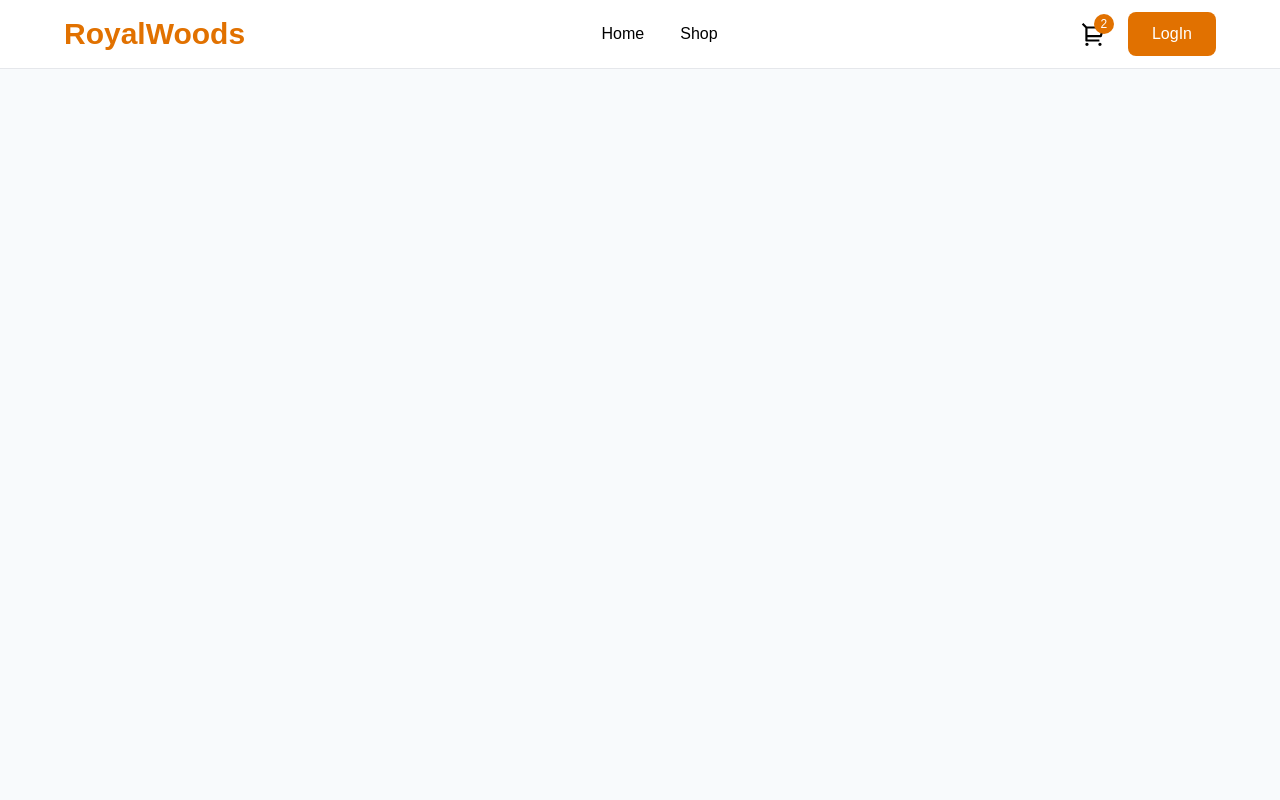
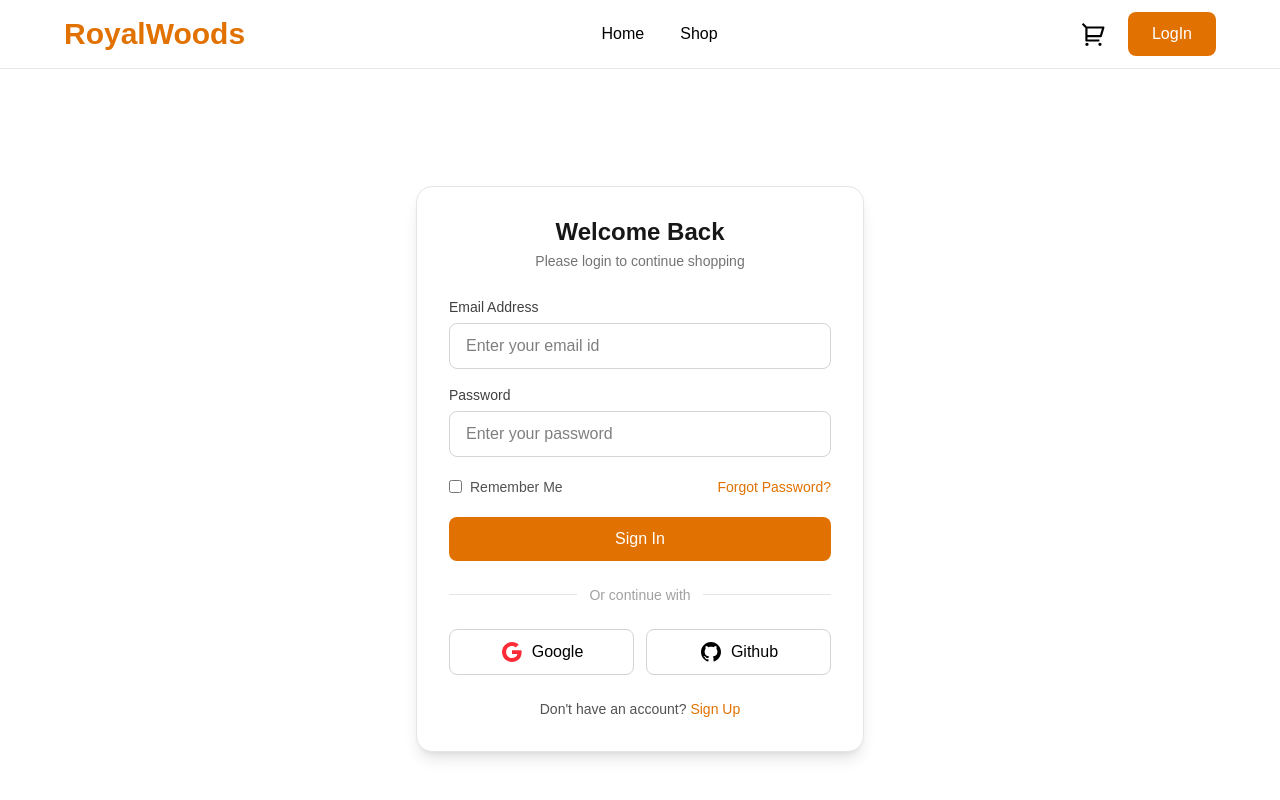
Before and after one commit to thex1abhi/E-commerce-Website-, a Next.js app: page /login in a window 1280 px wide. Shown: the top 800 px of the page. Built offline with nearby package versions, Linux system fonts and the light colour scheme; a web font is replaced by a local one.

Commit message:
Added zustand for state management

```diff
--- a/app/layout.tsx
+++ b/app/layout.tsx
@@ -3,6 +3,7 @@ import localFont from "next/font/local";
 import "./globals.css";
 import Header from "@/components/Header";
 import Footer from "@/components/Footer";
+import NextTopLoader from "nextjs-toploader";
 
 const lexend = localFont({
   src: "/fonts/Lexend-Regular.ttf",
@@ -26,8 +27,10 @@ export default function RootLayout({
   return (
     <html lang="en">
       <body
-        className={`${lexend.className} ${cunia.variable} bg-slate-50 min-h-svh`}
+        className={`${lexend.className} ${cunia.variable} bg-slate-50  min-h-svh`}
       >
+       <NextTopLoader color="oklch(66.6% 0.179 58.318)"
+       showSpinner={false} />
         <Header />
         <main className="min-h-svh">{children}</main>
         <Footer />
--- a/app/login/page.tsx
+++ b/app/login/page.tsx
@@ -1,11 +1,110 @@
-import React from "react";
+import { RiGithubFill, RiGoogleFill } from "@remixicon/react";
 
-function login() {
-  return <>
-   <div className="">
+function Login() {
+  return (
+    <section className="min-h-screen bg-white flex items-center justify-center    px-4">
+      <div className="w-full max-w-md">
 
-   </div>
-  </>
+        {/* Card */}
+        <div className="bg-white border border-neutral-200 rounded-2xl shadow-lg p-6 sm:p-8 space-y-6">
+
+          {/* Heading */}
+          <div className="text-center space-y-1">
+            <h2 className="text-2xl font-semibold text-neutral-900">
+              Welcome Back
+            </h2>
+            <p className="text-neutral-500 text-sm">
+              Please login to continue shopping
+            </p>
+          </div>
+
+          {/* Form */}
+          <form className="space-y-5">
+            {/* Inputs */}
+            <div className="space-y-4">
+              <div className="flex flex-col gap-1.5">
+                <label className="text-sm font-medium text-neutral-700">
+                  Email Address
+                </label>
+                <input
+                  type="email"
+                  placeholder="Enter your email id"
+                  className="w-full rounded-lg border border-neutral-300 px-4 py-2.5 focus:outline-none focus:ring-2 focus:ring-amber-600 focus:border-transparent"
+                />
+              </div>
+
+              <div className="flex flex-col gap-1.5">
+                <label className="text-sm font-medium text-neutral-700">
+                  Password
+                </label>
+                <input
+                  type="password"
+                  placeholder="Enter your password"
+                  className="w-full rounded-lg border border-neutral-300 px-4 py-2.5 focus:outline-none focus:ring-2 focus:ring-amber-600 focus:border-transparent"
+                />
+              </div>
+            </div>
+
+            {/* Remember + Forgot */}
+            <div className="flex items-center justify-between text-sm">
+              <label className="flex items-center gap-2 text-neutral-600">
+                <input type="checkbox" className="accent-amber-600" />
+                Remember Me
+              </label>
+
+              <a
+                href="#"
+                className="text-amber-600 hover:underline font-medium"
+              >
+                Forgot Password?
+              </a>
+            </div>
+
+            {/* Button */}
+            <button
+              type="submit"
+              className="w-full bg-amber-600 text-white py-2.5 rounded-lg font-medium hover:bg-amber-700 transition"
+            >
+              Sign In
+            </button>
+          </form>
+
+          {/* Divider */}
+          <div className="flex items-center gap-3">
+            <div className="flex-1 h-px bg-neutral-200" />
+            <span className="text-sm text-neutral-400">
+              Or continue with
+            </span>
+            <div className="flex-1 h-px bg-neutral-200" />
+          </div>
+
+          {/* Social Buttons */}
+          <div className="grid grid-cols-2 gap-3">
+            <button className="flex items-center justify-center gap-2 border border-neutral-300 rounded-lg py-2.5 hover:bg-neutral-50 transition">
+              <RiGoogleFill className="text-lg text-red-500" />
+              Google
+            </button>
+
+            <button className="flex items-center justify-center gap-2 border border-neutral-300 rounded-lg py-2.5 hover:bg-neutral-50 transition">
+              <RiGithubFill className="text-lg" />
+              Github
+            </button>
+          </div>
+
+          {/* Signup */}
+          <div className="text-center text-sm text-neutral-600">
+            Don&apos;t have an account?
+            <a
+              href="#"
+              className="ml-1 text-amber-600 font-medium hover:underline"
+            >
+              Sign Up
+            </a>
+          </div>
+        </div>
+      </div>
+    </section>
+  );
 }
 
-export default login;
+export default Login;
--- /dev/null
+++ b/app/not-found.tsx
@@ -0,0 +1,47 @@
+import Link from "next/link";
+
+export default function NotFound() {
+  return (
+    <section className="min-h-screen bg-white flex items-center justify-center px-4">
+      <div className="text-center max-w-lg space-y-6">
+
+        {/* 404 */}
+        <h1 className="text-7xl font-bold text-neutral-900">
+          404
+        </h1>
+
+        {/* Message */}
+        <div className="space-y-2">
+          <h2 className="text-2xl font-semibold text-neutral-800">
+            Page Not Found
+          </h2>
+          <p className="text-neutral-500">
+            Sorry, the page you are looking for doesn’t exist or has been moved.
+          </p>
+        </div>
+
+        {/* Buttons */}
+        <div className="flex flex-col sm:flex-row gap-3 justify-center">
+          <Link
+            href="/"
+            className="bg-amber-600 text-white px-6 py-3 rounded-lg font-medium hover:bg-amber-700 transition"
+          >
+            Go Home
+          </Link>
+
+          <Link
+            href="/shop"
+            className="border border-neutral-300 px-6 py-3 rounded-lg font-medium hover:bg-neutral-50 transition"
+          >
+            Continue Shopping
+          </Link>
+        </div>
+
+        {/* Extra info */}
+        <p className="text-sm text-neutral-400 pt-4">
+          Error Code: 404 — Page Not Found
+        </p>
+      </div>
+    </section>
+  );
+}
--- a/components/Header.tsx
+++ b/components/Header.tsx
@@ -1,16 +1,21 @@
 "use client";
 import { navItems } from "@/data/data";
+import { useCartStore } from "@/store/cartstore";
 import { RiCloseLine, RiMenuLine, RiShoppingCart2Line } from "@remixicon/react";
 import Link from "next/link";
 import { usePathname } from "next/navigation";
-import { useState } from "react";
+import { useMemo, useState } from "react";
 
 const Header = () => {
 
     const [openMenu, setOpenMenu] = useState<boolean>(false);
     const handleClick = () => setOpenMenu(!openMenu);
     const pathname = usePathname();
-
+    const items = useCartStore((state) => state.items)
+    // total items
+    const totalItems = useMemo(() => {
+        return items.reduce((total, item) => total + item.quantity, 0)
+    }, [items]);
 
 
     return <header className="sticky top-0 border-gray-200 border-b w-full py-3 bg-white z-50 font-cunia  " >
@@ -31,7 +36,8 @@ const Header = () => {
                 <div className="flex items-center gap-3.5" >
                     <Link href={'/shopping-cart'} className={`size-10 relative inline-flex items-center justify-center rounded-sm   ${pathname === "/shopping-cart" ? "text-amber-600" : ""}  `}  >
                         <RiShoppingCart2Line size={26} className="hover:text-amber-600  focus:text-amber-600 transition-all" />
-                        <span className="absolute top-0 right-0  bg-amber-600 flex items-center size-5 rounded-full text-white justify-center text-xs " > 2 </span>
+                        {totalItems > 0 &&
+                            <span className="absolute top-0 right-0  bg-amber-600 flex items-center size-5 rounded-full text-white justify-center text-xs " > {totalItems} </span>}
                     </Link>
                     <Link href={'login'} className="btn-primary"  > LogIn </Link>
                 </div>
--- a/next.config.ts
+++ b/next.config.ts
@@ -2,7 +2,7 @@ import type { NextConfig } from "next";
 
 const nextConfig: NextConfig = {
   /* config options here */
-  allowedDevOrigins: ['192.168.1.6'],
+  allowedDevOrigins: ['192.168.1.3'],
 };
 
 export default nextConfig;
--- a/package.json
+++ b/package.json
@@ -11,8 +11,10 @@
   "dependencies": {
     "@remixicon/react": "^4.9.0",
     "next": "16.2.0",
+    "nextjs-toploader": "^3.9.17",
     "react": "19.2.4",
-    "react-dom": "19.2.4"
+    "react-dom": "19.2.4",
+    "zustand": "^5.0.12"
   },
   "devDependencies": {
     "@tailwindcss/postcss": "^4",
--- /dev/null
+++ b/store/cartstore.ts
@@ -0,0 +1,53 @@
+import { CartStore } from "@/types/Type";
+import { create } from "zustand";
+import { persist } from "zustand/middleware";
+
+export const useCartStore = create<CartStore>()(
+  persist(
+    (set, get) => ({
+      items: [],
+      addItem: (productId: number, quantity: number = 1) => {
+        set((state) => {
+          const existingItem = state.items.find(
+            (item) => item.id === productId
+          );
+          if (existingItem) {
+            return {
+              items: state.items.map((item) =>
+                item.id === productId
+                  ? { ...item, quantity: item.quantity + quantity }
+                  : item
+              ),
+            };
+          }
+
+          return {
+            items: [...state.items, { id: productId, quantity }],
+          };
+        });
+      },
+      removeItem: (productId: number) => {
+        set((state) => ({
+          items: state.items.filter((item) => item.id !== productId),
+        }));
+      },
+      updateQuantity: (productId: number, quantity: number) => {
+        if (quantity <= 0) {
+          get().removeItem(productId);
+          return;
+        }
+        set((state) => ({
+          items: state.items.map((item) =>
+            item.id === productId ? { ...item, quantity } : item
+          ),
+        }));
+      },
+      clearCart: () => {
+        set({ items: [] });
+      },
+    }),
+    {
+      name: "cart-storage",
+    }
+  )
+);
--- a/types/Type.ts
+++ b/types/Type.ts
@@ -3,5 +3,19 @@ export type ProductCardProps = {
     name: string;
     price: number;
     img: string;
-    star: any;
+    star: unknown;
 }
+
+export type CartItem = {
+  id: number;
+  quantity: number;
+};
+export type CartStore = {
+  items: CartItem[];
+  addItem: (productId: number, quantity?: number) => void;
+  removeItem: (productId: number) => void;
+  updateQuantity: (productId: number, quantity: number) => void;
+  clearCart: () => void;
+};
+
+export type SortOption = "Sort By" | "Price:Low to Hight" | "name:A to Z";
```
Also changed, not shown: app/shop/[id]/page.tsx (+7 -1 lines), components/CartItems.tsx (+33 -10 lines), components/ProductCard.tsx (+10 -4 lines), 1 other file (tests, documents, lock files or other folders).
